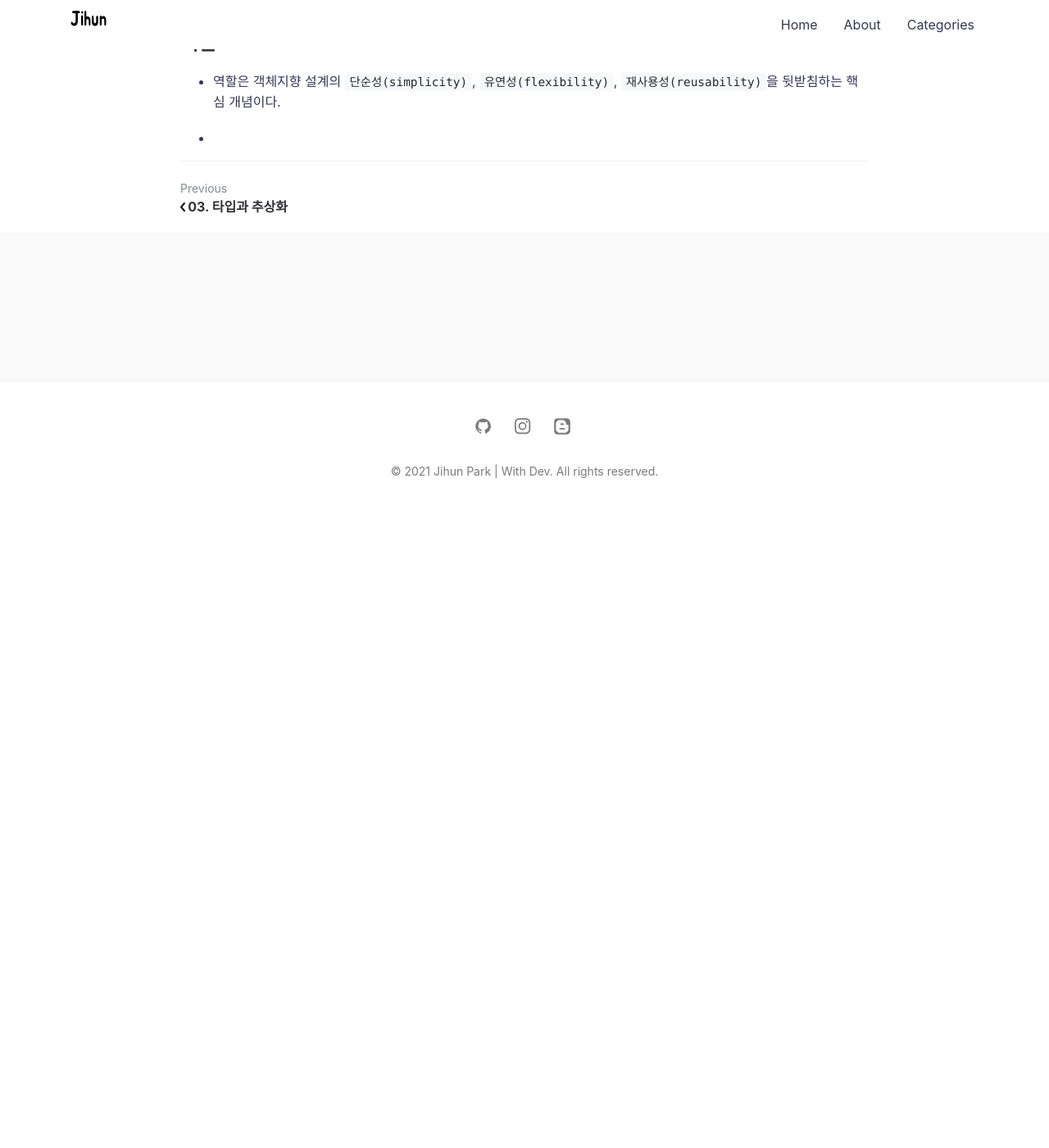
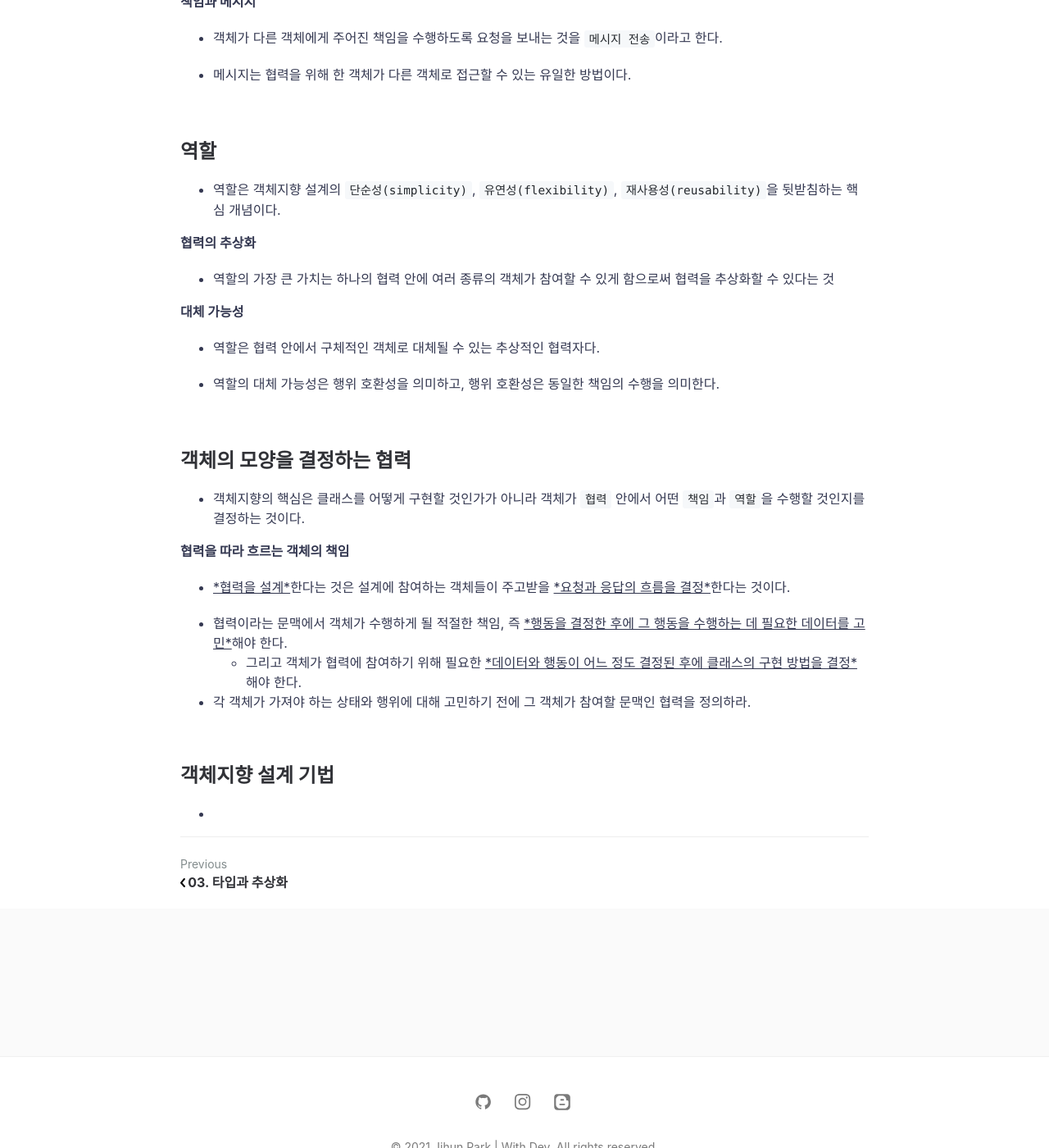
Before and after one commit to jihunparkme/jihunparkme.github.io, a Jekyll site: the page built from _posts/2021-01-30-TheEOO-역할,책임,협력.md, in a window 1280 px wide and 1400 px high, scrolled down 1812 px. Shown: the whole window at 82% size. Built offline with Jekyll 4.4.1, drawn with Linux system fonts in a browser that asks for light colours; comment, search, counter and statistics services are not loaded; before the commit the page ends 2442 px from its top, so only the background shows below that; some of the changed text lies outside the part shown.

Commit message:
add contents

```diff
--- a/_posts/2021-01-30-TheEOO-역할,책임,협력.md
+++ b/_posts/2021-01-30-TheEOO-역할,책임,협력.md
@@ -18,6 +18,8 @@ featured-img: TheEOO
 - 객체의 모양을 빚는 것은 객체가 참여하는 협력이다
   - 어떤 협력에 참여하는지가 객체에 필요한 행동을 결정하고, 필요한 행동이 객체의 상태를 결정한다.
 
+<br>
+
 ## 협력
 
 - 협력은 한 사람이 다른 사람에게 도움을 `요청`할 때 시작된다.
@@ -25,6 +27,8 @@ featured-img: TheEOO
 - 협력은 다수의 요청과 응답으로 구성되며 전체적으로 협력은 다수의 연쇄적인 요청과 응답의 흐름으로 구성된다.
 
 - 요청과 응답은 협력에 참여하는 객체가 수행할 책임을 정의한다.
+
+<br>
 
 ## 책임
 
@@ -59,8 +63,39 @@ featured-img: TheEOO
 
 - 메시지는 협력을 위해 한 객체가 다른 객체로 접근할 수 있는 유일한 방법이다.
 
+<br>
+
 ## 역할
 
 - 역할은 객체지향 설계의 `단순성(simplicity)`, `유연성(flexibility)`, `재사용성(reusability)`을 뒷받침하는 핵심 개념이다.
 
+**협력의 추상화**
+
+- 역할의 가장 큰 가치는 하나의 협력 안에 여러 종류의 객체가 참여할 수 있게 함으로써 협력을 추상화할 수 있다는 것
+
+**대체 가능성**
+
+- 역할은 협력 안에서 구체적인 객체로 대체될 수 있는 추상적인 협력자다.
+
+- 역할의 대체 가능성은 행위 호환성을 의미하고, 행위 호환성은 동일한 책임의 수행을 의미한다.
+
+<br>
+
+## 객체의 모양을 결정하는 협력
+
+- 객체지향의 핵심은 클래스를 어떻게 구현할 것인가가 아니라 객체가 `협력` 안에서 어떤 `책임`과 `역할`을 수행할 것인지를 결정하는 것이다.
+
+**협력을 따라 흐르는 객체의 책임**
+
+- <u>*협력을 설계*</u>한다는 것은 설계에 참여하는 객체들이 주고받을 <u>*요청과 응답의 흐름을 결정*</u>한다는 것이다.
+
+- 협력이라는 문맥에서 객체가 수행하게 될 적절한 책임, 즉 <u>*행동을 결정한 후에 그 행동을 수행하는 데 필요한 데이터를 고민*</u>해야 한다.
+  - 그리고 객체가 협력에 참여하기 위해 필요한 <u>*데이터와 행동이 어느 정도 결정된 후에 클래스의 구현 방법을 결정*</u>해야 한다.
+
+- 각 객체가 가져야 하는 상태와 행위에 대해 고민하기 전에 그 객체가 참여할 문맥인 협력을 정의하라.
+
+<br>
+
+## 객체지향 설계 기법
+
 -
```
